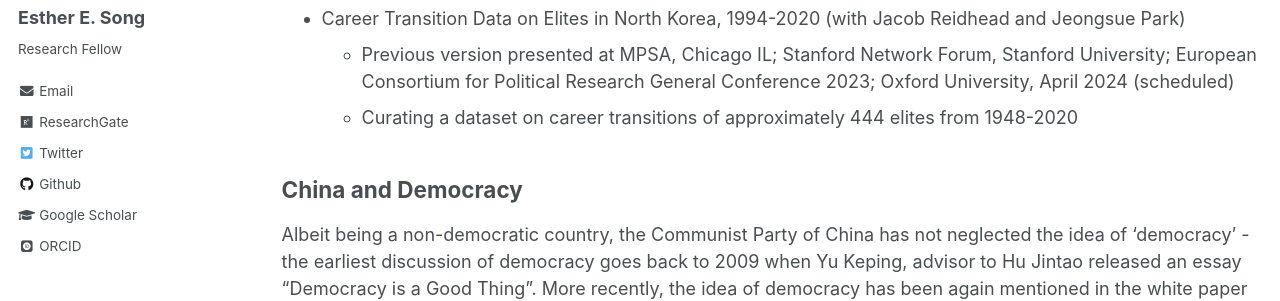
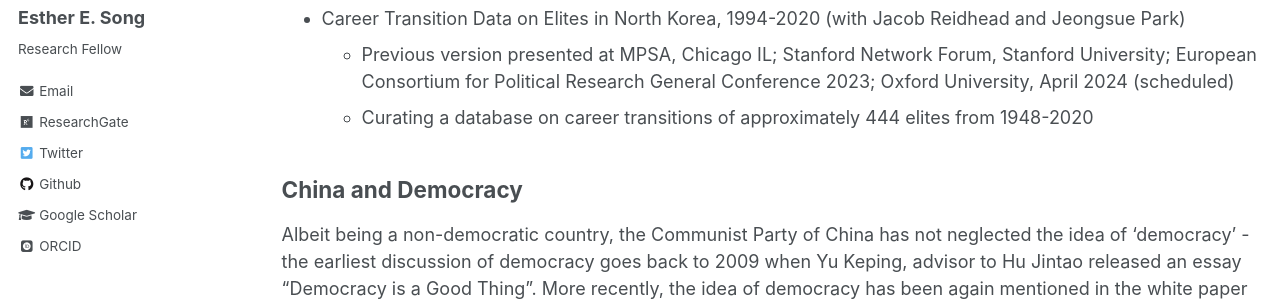
Before and after one commit to ehsong/ehsong.github.io, a Jekyll site: the page built from _pages/research.md, in a window 1280 px wide and 900 px high, scrolled down 2706 px. Shown: the part 268-569 px from the top of the window. Built offline with Jekyll 4.4.1, drawn with Linux system fonts in a browser that asks for light colours; some web fonts are replaced.

Commit message:
Update research.md

```diff
--- a/_pages/research.md
+++ b/_pages/research.md
@@ -73,7 +73,7 @@ At GIGA, I am part of the project [“COVID-19 and Executive Personalization in
 
 * Career Transition Data on Elites in North Korea, 1994-2020 (with Jacob Reidhead and Jeongsue Park)
   * Previous version presented at MPSA, Chicago IL; Stanford Network Forum, Stanford University; European Consortium for Political Research General Conference 2023; Oxford University, April 2024 (scheduled)
-  * Curating a dataset on career transitions of approximately 444 elites from 1948-2020
+  * Curating a database on career transitions of approximately 444 elites from 1948-2020
 
 ## China and Democracy
 
```
